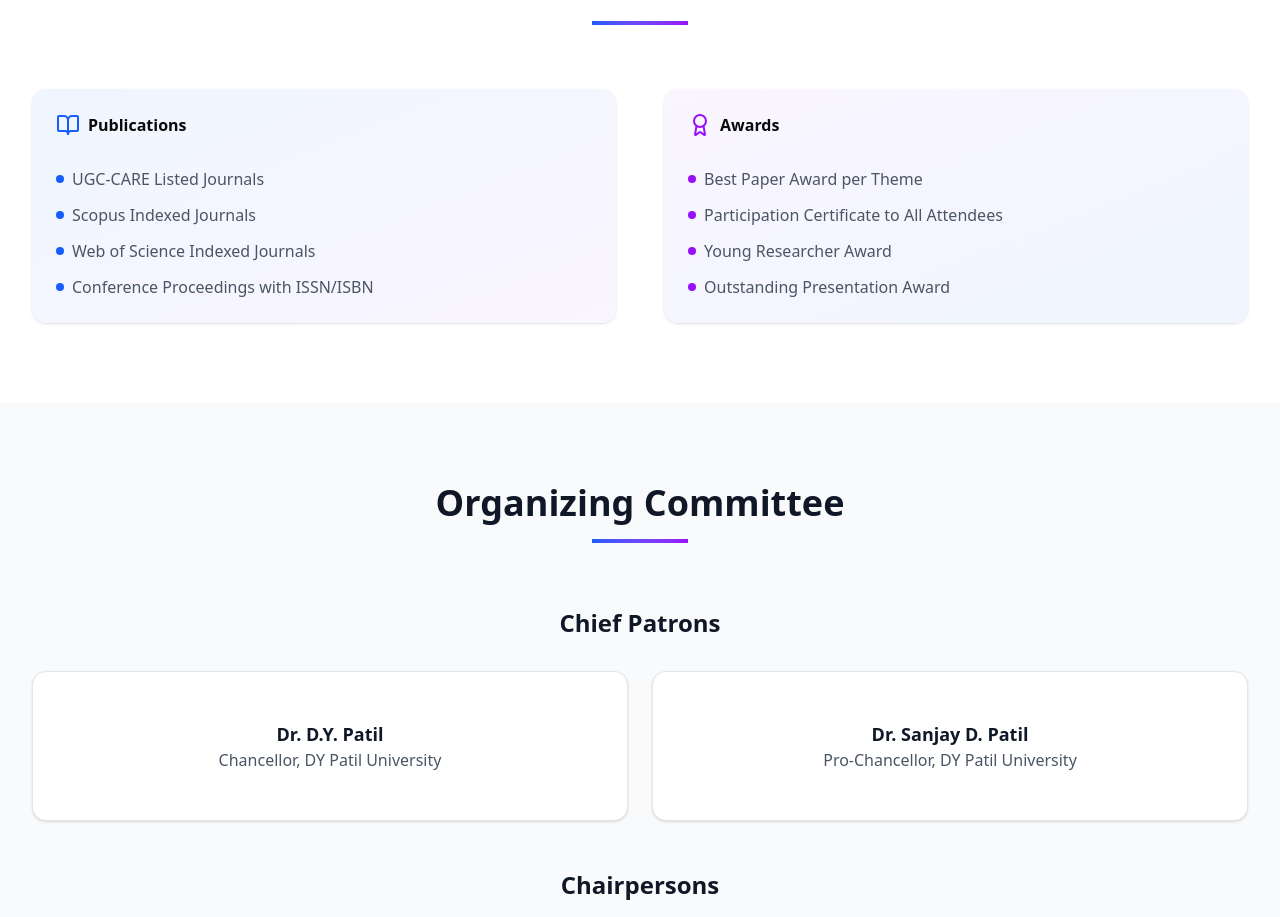
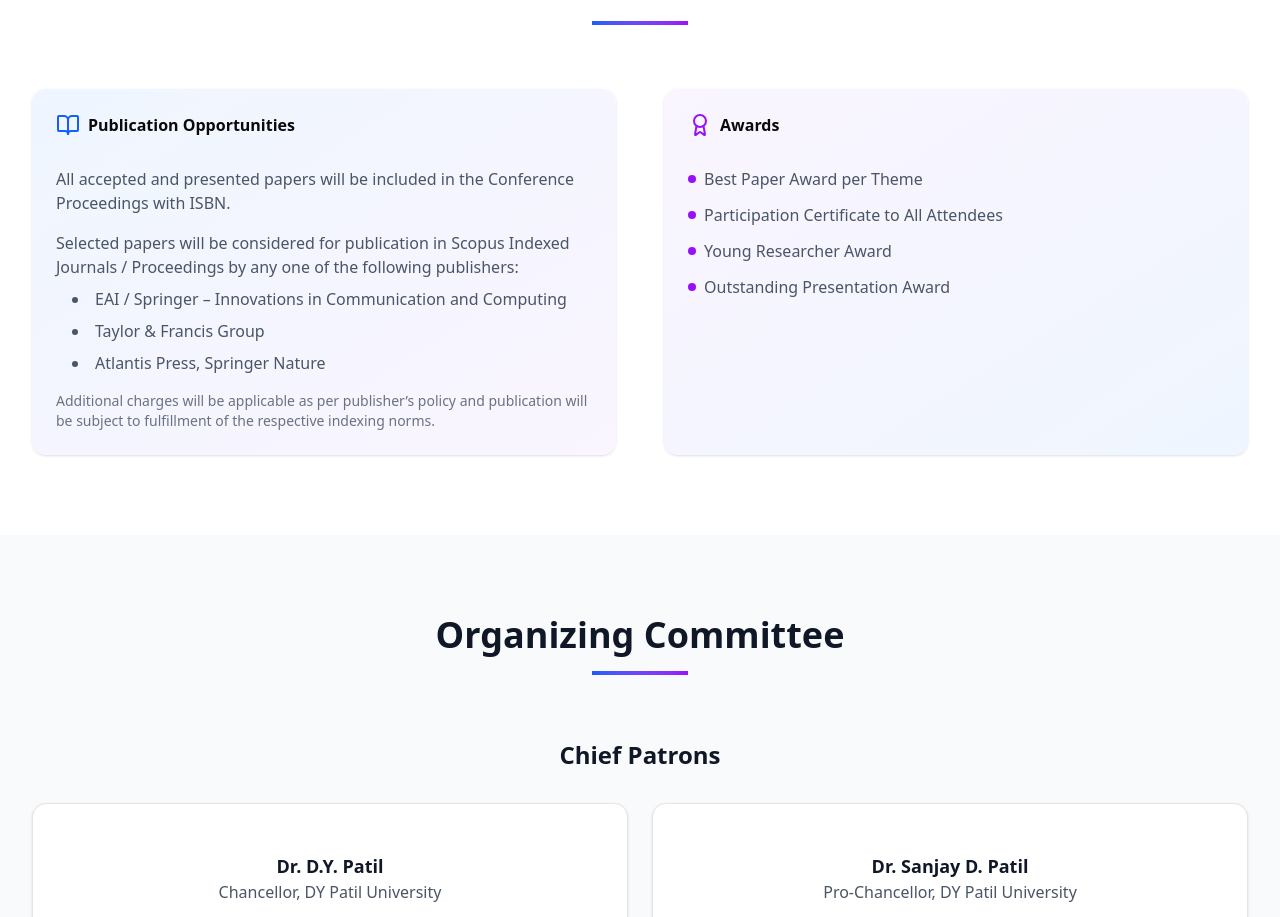
Before and after one commit to prathmesh-sargar/ICRTET-2025, a React (Vite) app in the folder frontend/: page / in a window 1280 px wide. Shown: the part 5934-6851 px from the top of the page. Built offline with nearby package versions, Linux system fonts and the light colour scheme.

Commit message:
Update PublicationsAwards.jsx

```diff
--- a/frontend/src/components/PublicationsAwards.jsx
+++ b/frontend/src/components/PublicationsAwards.jsx
@@ -14,28 +14,26 @@ export default function PublicationsAwards() {
             <CardHeader>
               <CardTitle className="flex items-center space-x-2">
                 <BookOpen className="h-6 w-6 text-blue-600" />
-                <span>Publications</span>
+                <span>Publication Opportunities</span>
               </CardTitle>
             </CardHeader>
             <CardContent>
-              <ul className="space-y-3 text-gray-600">
-                <li className="flex items-start space-x-2">
-                  <div className="w-2 h-2 bg-blue-600 rounded-full mt-2"></div>
-                  <span>UGC-CARE Listed Journals</span>
-                </li>
-                <li className="flex items-start space-x-2">
-                  <div className="w-2 h-2 bg-blue-600 rounded-full mt-2"></div>
-                  <span>Scopus Indexed Journals</span>
-                </li>
-                <li className="flex items-start space-x-2">
-                  <div className="w-2 h-2 bg-blue-600 rounded-full mt-2"></div>
-                  <span>Web of Science Indexed Journals</span>
-                </li>
-                <li className="flex items-start space-x-2">
-                  <div className="w-2 h-2 bg-blue-600 rounded-full mt-2"></div>
-                  <span>Conference Proceedings with ISSN/ISBN</span>
-                </li>
+              <p className="text-gray-600 mb-4">
+                All accepted and presented papers will be included in the Conference Proceedings with ISBN.
+              </p>
+              <p className="text-gray-600 mb-2">
+                Selected papers will be considered for publication in Scopus Indexed Journals / Proceedings by any one
+                of the following publishers:
+              </p>
+              <ul className="space-y-2 text-gray-600 list-disc list-inside pl-4 mb-4">
+                <li>EAI / Springer – Innovations in Communication and Computing</li>
+                <li>Taylor & Francis Group</li>
+                <li>Atlantis Press, Springer Nature</li>
               </ul>
+              <p className="text-sm text-gray-500">
+                Additional charges will be applicable as per publisher’s policy and publication will be subject to
+                fulfillment of the respective indexing norms.
+              </p>
             </CardContent>
           </Card>
           <Card className="bg-gradient-to-br from-purple-50 to-blue-50 border-0">
```
